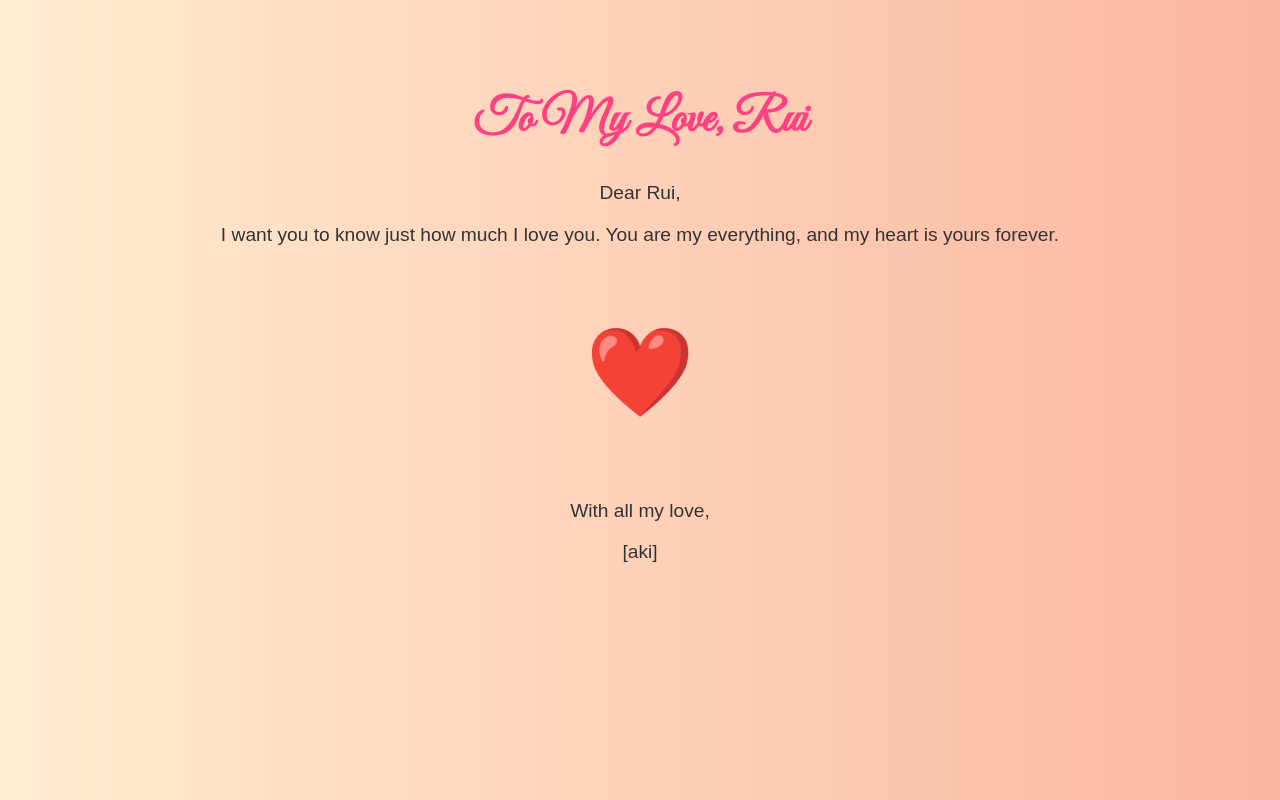
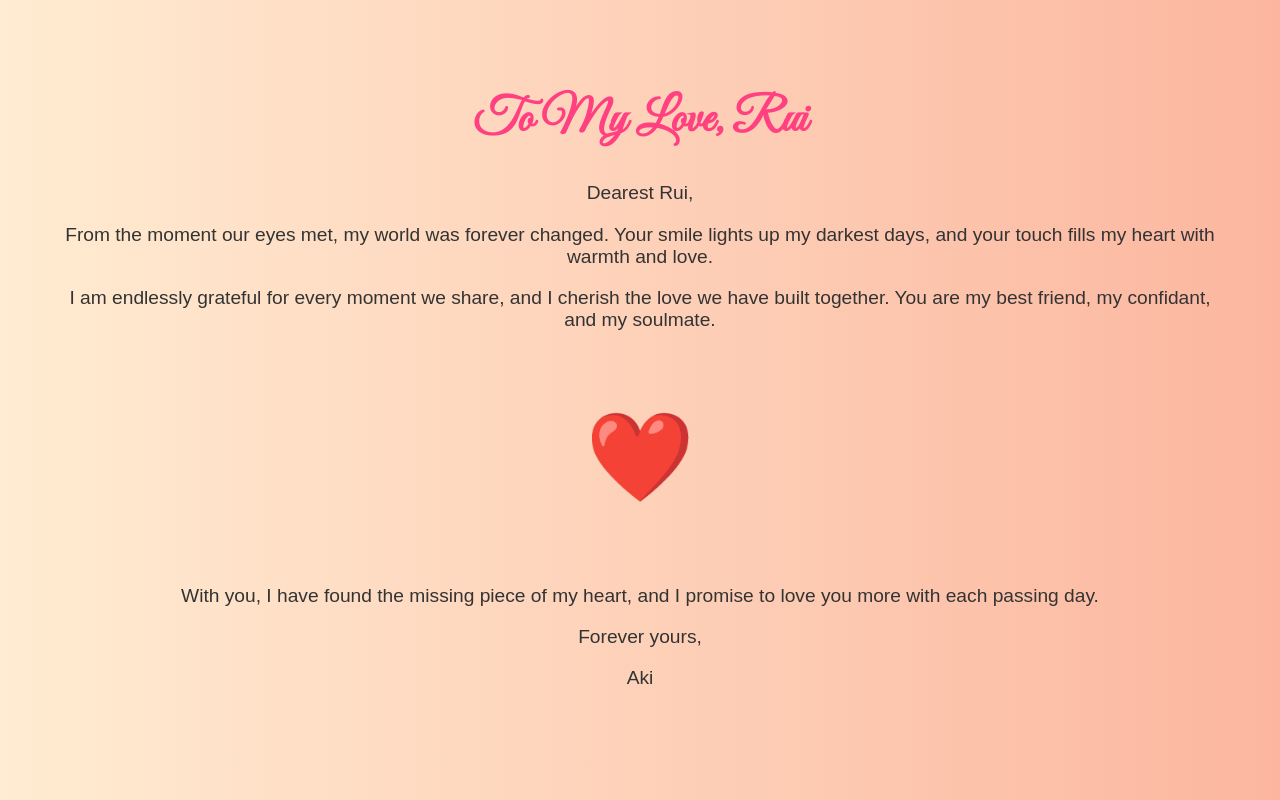
Before and after one commit to anlaki-py/pass-gen, a plain HTML site: page index.html in a window 1280 px wide. Drawn offline with Linux system fonts and the light colour scheme.

Commit message:
Update index.html

```diff
--- a/index.html
+++ b/index.html
@@ -46,10 +46,12 @@
 </head>
 <body>
     <h1>To My Love, Rui</h1>
-    <p>Dear Rui,</p>
-    <p>I want you to know just how much I love you. You are my everything, and my heart is yours forever.</p>
+    <p>Dearest Rui,</p>
+    <p>From the moment our eyes met, my world was forever changed. Your smile lights up my darkest days, and your touch fills my heart with warmth and love.</p>
+    <p>I am endlessly grateful for every moment we share, and I cherish the love we have built together. You are my best friend, my confidant, and my soulmate.</p>
     <p class="heart">❤️</p>
-    <p>With all my love,</p>
-    <p>[aki]</p>
+    <p>With you, I have found the missing piece of my heart, and I promise to love you more with each passing day.</p>
+    <p>Forever yours,</p>
+    <p>Aki</p>
 </body>
 </html>
```
